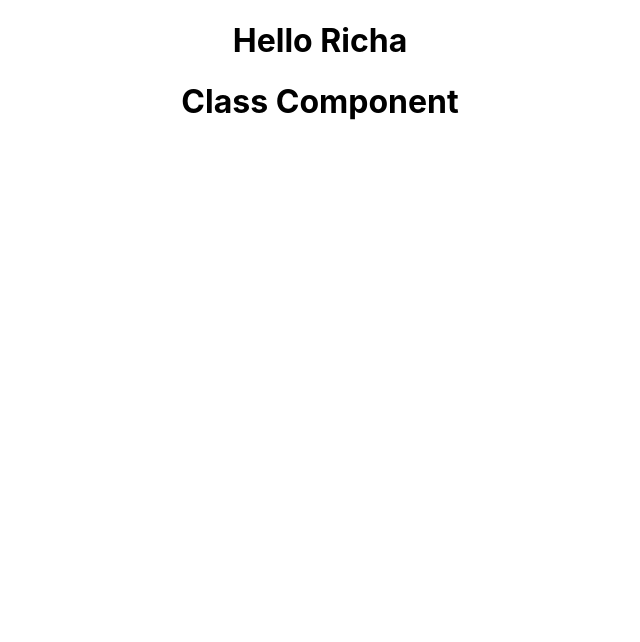
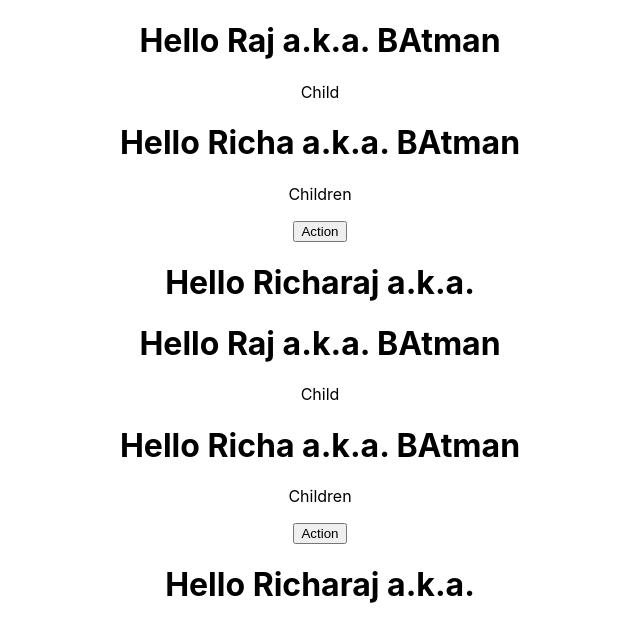
Before and after one commit to Richabhu/react-kickstart, a React (Create React App) app: page / in a window 1280 px wide. Shown: the top 642 px of the page, without its empty margins (320-960 px from the left). Built offline with nearby package versions, Linux system fonts and the light colour scheme.

Commit message:
Add props

```diff
--- a/src/App.js
+++ b/src/App.js
@@ -1,13 +1,34 @@
 import React from 'react';
 import './App.css';
-import { Greet } from './components/Greet';
+import Greet  from './components/Greet';
 import Welcome from './components/Welcome';
+// import Hello from './components/Hello';
 
 function App() {
   return (
     <div className="App">
-      <Greet />
-      <Welcome />
+      <Greet name = "Raj" heroname = "BAtman">
+          <p> Child </p>
+      </Greet>
+      <Greet name = "Richa"  heroname = "BAtman">
+          <p> Children </p>
+          <button> Action </button>
+        </Greet>
+      <Greet name = "Richaraj">
+      </Greet>
+
+      <Welcome name = "Raj" heroname = "BAtman">
+        <p> Child </p>
+      </Welcome>
+      <Welcome name = "Richa"  heroname = "BAtman">
+          <p> Children </p>
+          <button> Action </button>
+      </Welcome>
+      <Welcome name = "Richaraj">
+      </Welcome>
+      {/* <Hello />
+      <Hello />
+      <Hello /> */}
     </div>
   );
 }
--- a/src/components/Greet.js
+++ b/src/components/Greet.js
@@ -4,7 +4,15 @@
 //     return <h1> Hello Richa </h1>
 // }
 
-export const Greet = () => <h1> Hello Richa </h1>
+const Greet = props =>{
+    console.log(props)
+    return (
+    <div>
+        <h1> Hello {props.name} a.k.a. {props.heroname} </h1>
+        {props.children}
+    </div>
+    )
+}
 
 
-// export default Greet
+export default Greet
--- /dev/null
+++ b/src/components/Hello.js
@@ -0,0 +1,15 @@
+import React from "react"
+
+const Hello = () => {
+    // return (
+    //     <div>
+    //         <h1> Hello Richa</h1>
+    //     </div>
+    // )
+    return React.createElement(
+        'div',
+        {id: 'hello', className: 'dummyClass'},
+        React.createElement('h1', null, "Hello Richa"))
+}
+
+export default Hello
--- a/src/components/Welcome.js
+++ b/src/components/Welcome.js
@@ -2,7 +2,12 @@
 
 class Welcome extends Component{
     render(){
-        return <h1> Class Component</h1>
+        return (
+            <div>
+                <h1> Hello {this.props.name} a.k.a. {this.props.heroname} </h1>
+                {this.props.children}
+            </div>
+        )
     }
 }
 
```
